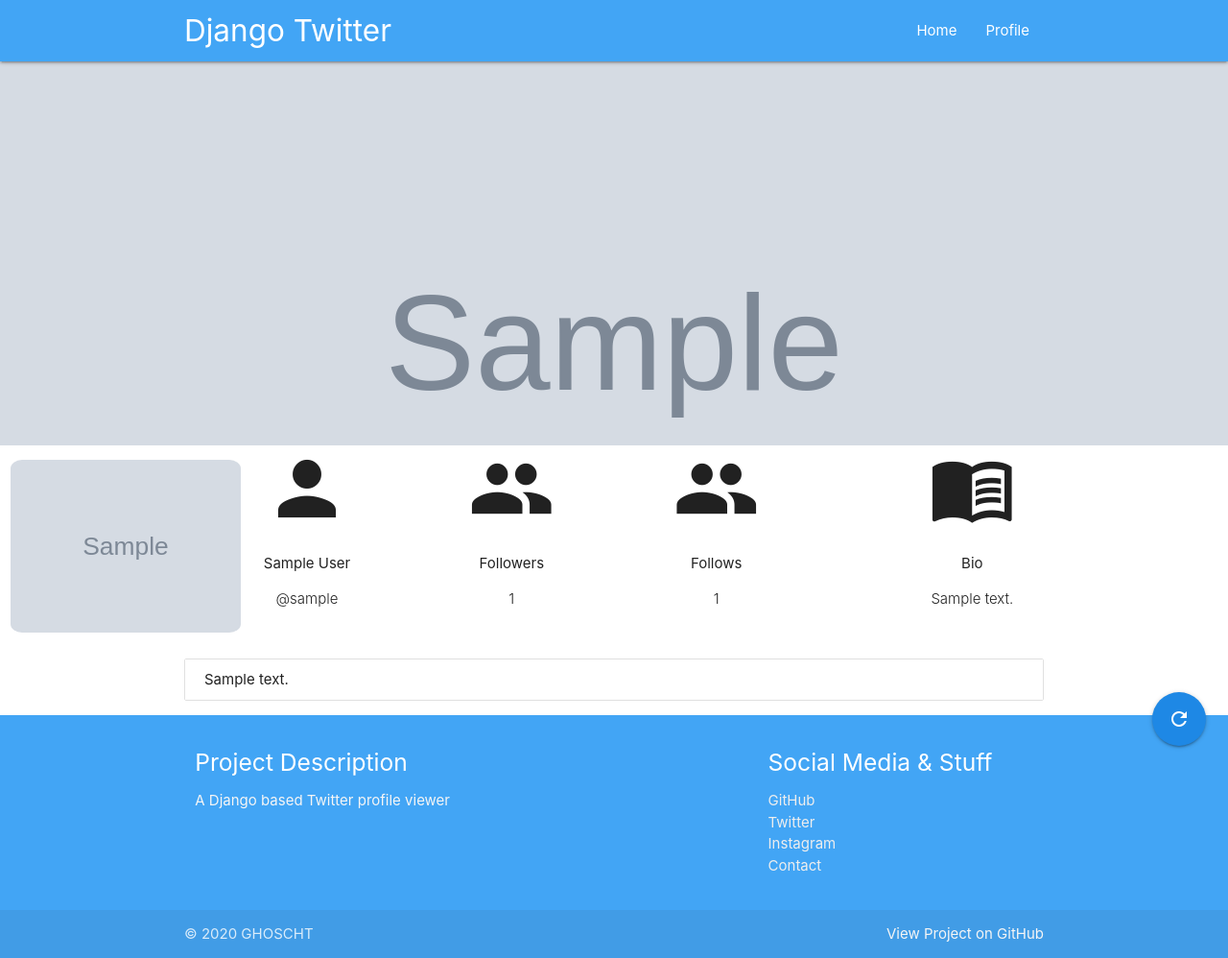
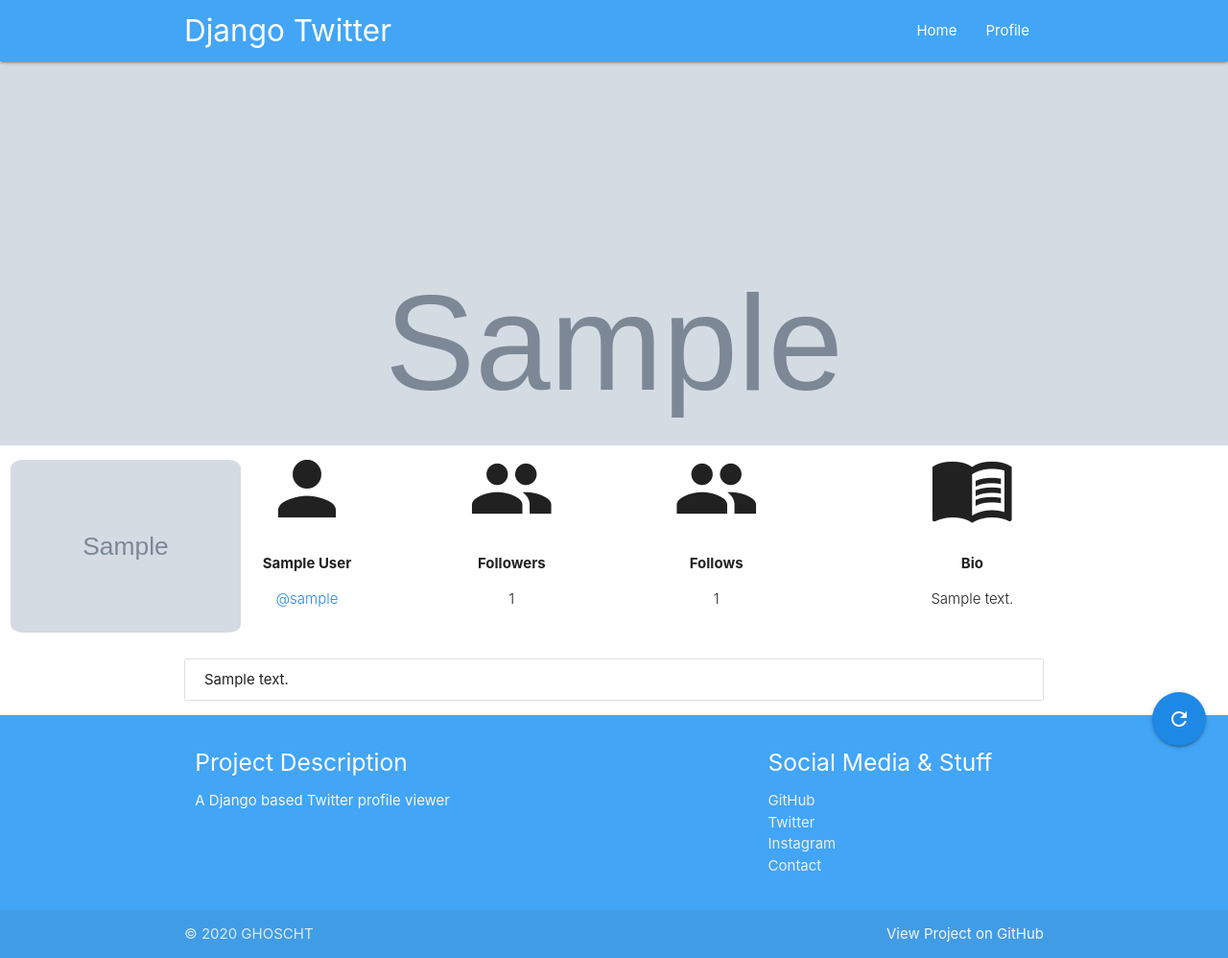
Before and after one commit to GHOSCHT/Django-Twitter, a Django app: template templates/twitterAPI/profile.html in a window 1280 px wide. Shown: the whole page at 96% size. Run offline with Django 3.2, Linux system fonts and the light colour scheme; the template is opened without the code that fills it: most values are stand-ins (such as "Sample title", 1, 10 or a date in 2020); grey boxes marked "Sample" are stand-in pictures.

Commit message:
Visual changes on profile

```diff
--- a/static/css/style.css
+++ b/static/css/style.css
@@ -11,6 +11,10 @@ main {
 .input-field input[type="text"]:focus:not([readonly]) {
   border-bottom: 1px solid #42a5f5;
   box-shadow: 0 1px 0 0 #42a5f5;
+}
+
+.title {
+  font-weight: bold;
 }
 
 .spacer {
@@ -58,6 +62,11 @@ main {
   margin-bottom: 8vh;
 }
 
+#profile-link {
+  color: #1e88e5;
+  font-weight: bold !important;
+}
+
 @media only screen and (max-width: 1200px) {
   #avatar {
     height: 380px;
--- a/templates/twitterAPI/profile.html
+++ b/templates/twitterAPI/profile.html
@@ -25,28 +25,28 @@
     <div class="col s12 m4 l4 xl2">
         <div class="center">
             <i class="grey-text text-darken-4 large material-icons nonSelectable">person</i>
-            <p>{{display_name}}</p>
-            <p class="light center">@{{username}}</p>
+            <p class="title">{{display_name}}</p>
+            <a href="https://twitter.com/{{username}}" id="profile-link"><p class="light center">@{{username}}</p></a>
         </div>
     </div>
     <div class="col s12 m4 l4 xl2">
         <div class="center">
             <i class="grey-text text-darken-4 large material-icons nonSelectable">group</i>
-            <p>Followers</p>
+            <p class="title">Followers</p>
             <p class="light center">{{follower_count}}</p>
         </div>
     </div>
     <div class="col s12 m4 l4 xl2">
         <div class="center">
             <i class="grey-text text-darken-4 large material-icons nonSelectable">group</i>
-            <p>Follows</p>
+            <p class="title">Follows</p>
             <p class="light center">{{follow_count}}</p>
         </div>
     </div>
     <div class="col s12 m4 l4 xl3">
         <div class="center">
             <i class="grey-text text-darken-4 large material-icons nonSelectable">menu_book</i>
-            <p>Bio</p>
+            <p class="title">Bio</p>
             <p class="light center" id="bio">{{description}}</p>
         </div>
     </div>
```
